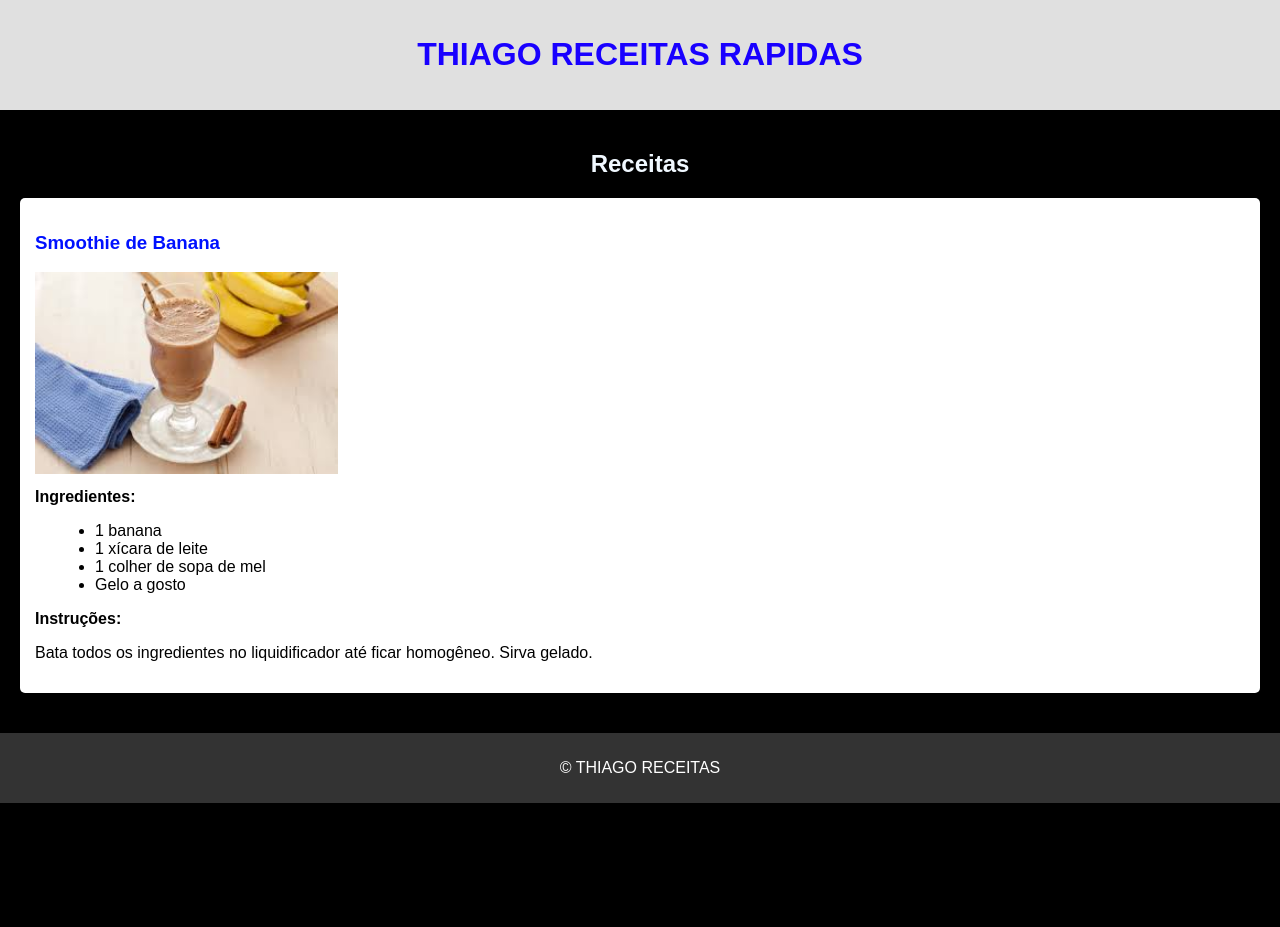
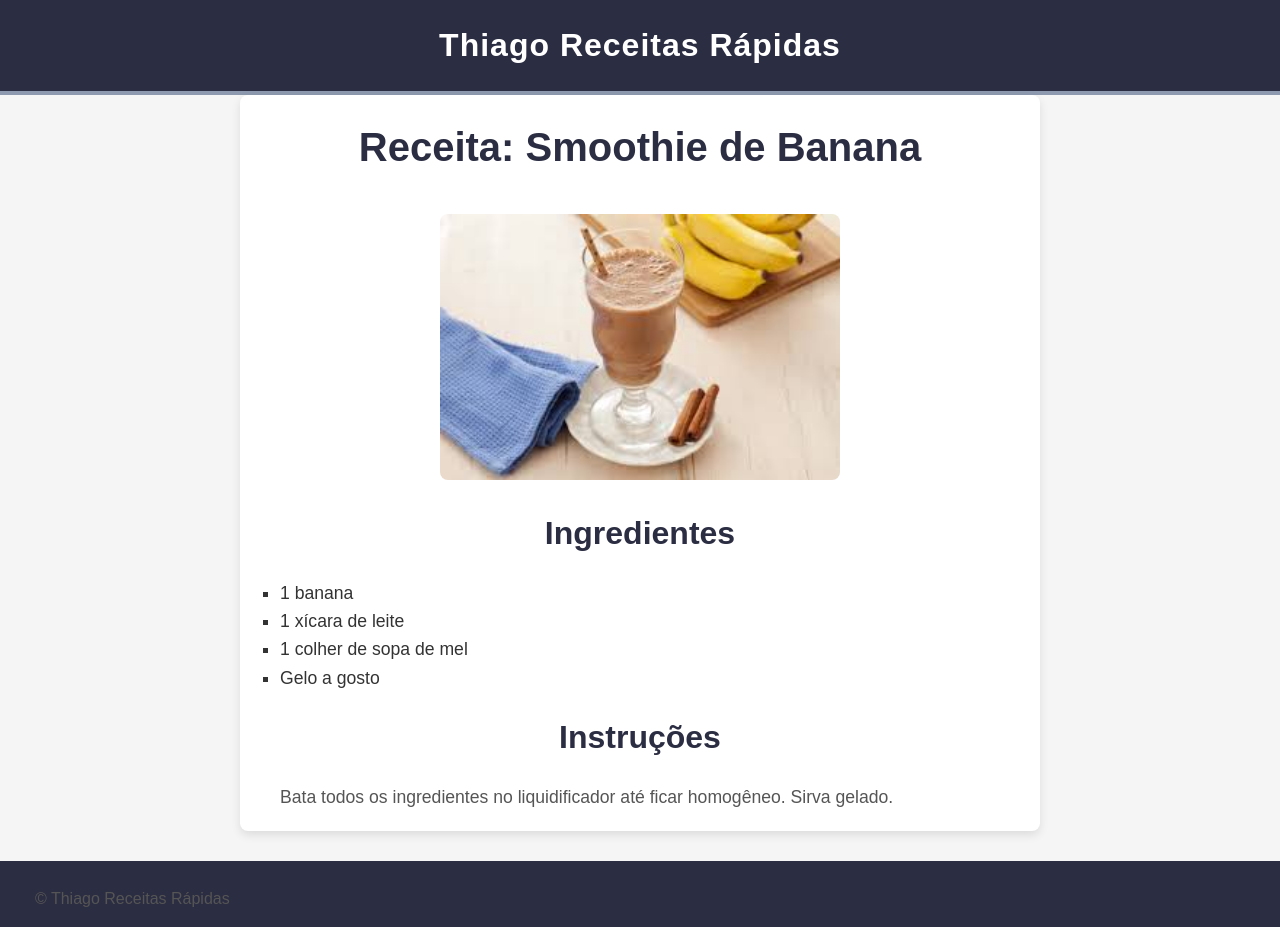
Before and after one commit to KauaEsdras/TrabalhoDoThzin, a plain HTML site: page Smoothie de Banana/index.html in a window 1280 px wide. Before the commit the page ends 803 px from the top, so only its background shows below. Drawn offline with Linux system fonts and the light colour scheme.

Commit message:
Versão 2.0

```diff
--- a/Smoothie de Banana/index.html
+++ b/Smoothie de Banana/index.html
@@ -1,37 +1,94 @@
 <!DOCTYPE html>
 <html lang="pt-BR">
+
 <head>
     <meta charset="UTF-8">
     <meta name="viewport" content="width=device-width, initial-scale=1.0">
-    <title>Receitas Simples</title>
+    <title>Smoothie de Banana - Thiago Receitas Rápidas</title>
     <link rel="stylesheet" href="../style.css">
+    <style>
+        main {
+            max-width: 800px;
+            margin: 0 auto;
+            padding: 20px;
+            background-color: #fff;
+            border-radius: 8px;
+            box-shadow: 0 4px 10px rgba(0, 0, 0, 0.1);
+            text-align: center;
+        }
+
+        h2 {
+            font-size: 2.5rem;
+            color: #2b2d42;
+            margin-bottom: 20px;
+        }
+
+        img {
+            width: 100%;
+            max-width: 400px;
+            height: auto;
+            border-radius: 8px;
+            margin-top: 15px;
+        }
+
+        h3 {
+            font-size: 2rem;
+            color: #2b2d42;
+            margin: 20px 0;
+        }
+
+        h4 {
+            font-size: 1.6rem;
+            color: #8d99ae;
+            margin-top: 30px;
+        }
+
+        ul {
+            text-align: left;
+            list-style: square;
+            padding: 0 20px;
+            margin-top: 10px;
+            font-size: 1.1rem;
+            color: #333;
+        }
+
+        p {
+            text-align: left;
+            padding: 0 20px;
+            font-size: 1.1rem;
+            color: #555;
+            line-height: 1.6;
+            margin-top: 10px;
+        }
+
+        footer {
+            margin-top: 30px;
+        }
+    </style>
 </head>
+
 <body>
     <header>
-        <h1>THIAGO RECEITAS RAPIDAS</h1>
+        <h1>Thiago Receitas Rápidas</h1>
     </header>
 
     <main>
-        <h2>Receitas</h2>
-
-        <div>
-            <h3>Smoothie de Banana</h3>
+        <h2>Receita: Smoothie de Banana</h2>
         <img src="../IMG/Smoothie de Banana.jfif" alt="Smoothie de Banana">
-            <h4>Ingredientes:</h4>
+        <h3>Ingredientes</h3>
         <ul>
             <li>1 banana</li>
             <li>1 xícara de leite</li>
             <li>1 colher de sopa de mel</li>
             <li>Gelo a gosto</li>
         </ul>
-            <h4>Instruções:</h4>
+        <h3>Instruções</h3>
         <p>Bata todos os ingredientes no liquidificador até ficar homogêneo. Sirva gelado.</p>
-        </div>
-
     </main>
 
     <footer>
-        <p>&copy; THIAGO RECEITAS </p>
+        <p>&copy; Thiago Receitas Rápidas</p>
     </footer>
 </body>
+
 </html>
--- a/style.css
+++ b/style.css
@@ -1,71 +1,176 @@
-body {
-    font-family: Arial, sans-serif;
+/* Reset and Global Styles */
+* {
     margin: 0;
     padding: 0;
-    background-color: #000000;
+    box-sizing: border-box;
 }
 
+body {
+    font-family: "Arial", sans-serif;
+    background-color: #f5f5f5;
+    color: #333;
+    line-height: 1.6;
+}
+
+/* Header Styles */
 header {
-    background: #e0e0e0;
-    color: #1900ff;
-    padding: 15px 0;
+    background-color: #2b2d42;
+    color: #fff;
+    padding: 20px;
+    text-align: center;
+    border-bottom: 4px solid #8d99ae;
+}
+
+header h1 {
+    font-size: 2rem;
+    letter-spacing: 1px;
+    max-width: 90%;
+    margin: 0 auto;
+    white-space: nowrap;
+    overflow: hidden;
+    text-overflow: ellipsis;
+}
+
+/* Main Section Styles */
+main {
+    max-width: 800px;
+    margin: 0 auto;
+    padding: 20px;
+    background-color: #fff;
+    border-radius: 8px;
+    box-shadow: 0 4px 10px rgba(0, 0, 0, 0.1);
     text-align: center;
 }
 
-main {
-    padding: 20px;
+h2 {
+    font-size: 2.5rem;
+    color: #2b2d42;
+    margin-bottom: 20px;
 }
 
-#receitas {
-    display: flex;
-    flex-direction: column;
-    flex-wrap: nowrap;
-}
-
-div {
-    background: #fff;
-    margin: 20px 0;
-    padding: 15px;
-    border-radius: 5px;
-    box-shadow: 0 2px 5px rgba(0, 0, 0, 0.1);
-}
-
-div:hover ?{
-    cursor: pointer;
+img {
+    width: 100%;
+    max-width: 400px;
+    height: auto;
+    border-radius: 8px;
+    margin-top: 15px;
 }
 
 h3 {
-    color: #0011ff;
+    font-size: 2rem;
+    color: #2b2d42;
+    margin: 20px 0;
+}
+
+h4 {
+    font-size: 1.6rem;
+    color: #8d99ae;
+    margin-top: 30px;
+}
+
+ul {
+    text-align: left;
+    list-style: square;
+    padding: 0 20px;
+    margin-top: 10px;
+    font-size: 1.1rem;
+    color: #333;
+}
+
+p {
+    text-align: left;
+    padding: 0 20px;
+    font-size: 1.1rem;
+    color: #555;
+    line-height: 1.6;
+    margin-top: 10px;
+}
+
+/* Recipe Cards Styles */
+#receitas {
+    display: flex;
+    flex-wrap: wrap;
+    justify-content: center;
+    gap: 30px;
+    margin-top: 20px;
+}
+
+.recipe-card {
+    background-color: #fff;
+    border-radius: 8px;
+    box-shadow: 0 4px 10px rgba(0, 0, 0, 0.1);
+    width: 250px;
+    text-align: center;
+    transition: transform 0.3s ease, box-shadow 0.3s ease;
+    overflow: hidden;
+}
+
+.recipe-card:hover {
+    transform: translateY(-5px);
+    box-shadow: 0 10px 15px rgba(0, 0, 0, 0.1);
+}
+
+.recipe-card img {
+    width: 100%;
+    height: 200px;
+    object-fit: cover;
+    border-bottom: 2px solid #8d99ae;
+}
+
+.recipe-card h3 {
+    font-size: 1.5rem;
+    color: #2b2d42;
+    padding: 10px 0;
+    background-color: #edf2f4;
+    margin-top: 0;
+}
+
+/* Footer Styles */
+footer {
+    background-color: #2b2d42;
+    color: #fff;
+    padding: 15px;
+    text-align: center;
+    position: relative;
+    width: 100%;
+    bottom: 0;
+}
+
+footer p {
+    font-size: 1rem;
 }
 
 a {
     text-decoration: none;
 }
 
-h2 {
-    color: aliceblue;
-    text-align: center;
+/* Animação de Fade-in */
+.recipe-card {
+    opacity: 0;
+    transition: opacity 1s ease-in-out;
 }
 
-h4 {
-    margin: 10px 0 5px;
+.recipe-card.fade-in {
+    opacity: 1;
 }
 
-ul {
-    list-style-type: disc;
-    margin-left: 20px;
+/* Scroll Reveal */
+.recipe-card.reveal {
+    transform: translateY(0);
+    opacity: 1;
+    transition: all 0.5s ease-out;
 }
 
-footer {
-    text-align: center;
-    padding: 10px 0;
-    background: #333;
-    color: #fff;
-    position: relative;
-    bottom: 0;
-    width: 100%;
+.recipe-card {
+    transform: translateY(50px);
+    opacity: 0;
 }
 
-img {
-    width: 25%;
+/* Zoom In nas Imagens */
+.recipe-card img {
+    transition: transform 0.3s ease;
 }
+
+.recipe-card img.zoom-in {
+    transform: scale(1.1); /* Zoom de 10% */
+}
```
Also changed, not shown: Arroz à Grega/index.html (+7 -11 lines), Bolo de Cenoura/index.html (+7 -11 lines), Brigadeiro/index.html (+11 -14 lines), Macarrão/index.html (+10 -11 lines), Omelete Simples/index.html (+9 -11 lines), Panquecas Americanas/index.html (+9 -11 lines), Salada Caesar/index.html (+9 -11 lines), index.html (+15 -24 lines), script.js (added, +39 -0 lines). Lines whose indentation alone changed are shown as unchanged.
